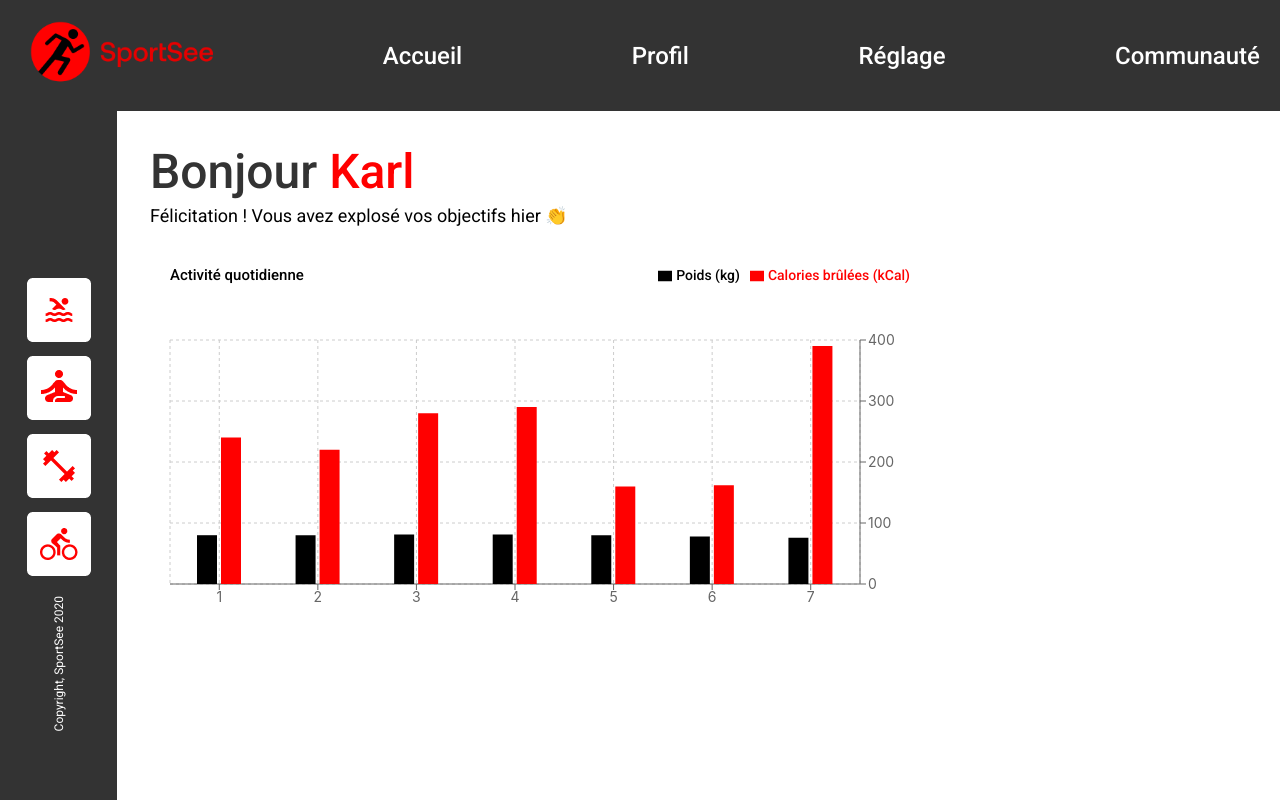
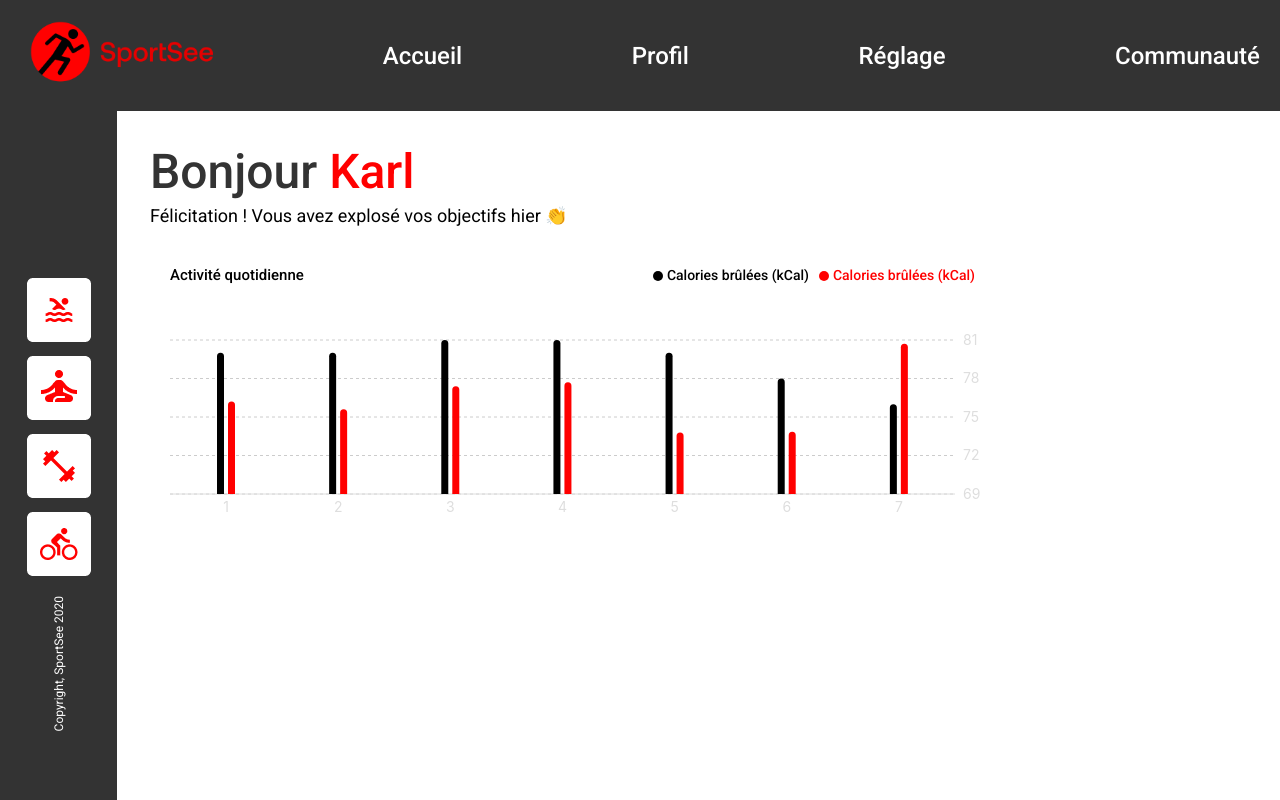
Before and after one commit to elistoj/Projet-12-OC, a React (Create React App) app: page / in a window 1280 px wide. Built offline with nearby package versions, Linux system fonts and the light colour scheme.

Commit message:
Update ActivityChart.js

```diff
--- a/src/components/charts/ActivityChart/ActivityChart.js
+++ b/src/components/charts/ActivityChart/ActivityChart.js
@@ -2,30 +2,104 @@ import React from 'react';
 import { BarChart, Bar, CartesianGrid, Tooltip, Legend, XAxis, YAxis } from 'recharts';
 import './ActivityChart.css';
 
+const CustomTooltip = ({ active, payload }) => {
+  if (active && payload && payload.length) {
+    return (
+      <div className="custom-tooltip">
+        <p className="label">{`${payload[0].value}kg`}</p>
+        <p className="label">{`${payload[1].value}kCal`}</p>
+      </div>
+    );
+  }
+
+  return null;
+};
+
 const ActivityChart = ({ data }) => {
+  if (!data || data.length === 0) {
+    return <div>Loading...</div>; // Gérer l'état de chargement ou le scénario de données vides
+  }
 
   return (
     <div className="chart-container">
       <div className="chart-header">
         <h2>Activité quotidienne</h2>
+        <Legend
+          verticalAlign="middle"
+          align="right"
+          iconType="circle"
+          formatter={(value, entry) => (
+            <span style={{ color: entry.color }}>
+              {value === 'kilogram' ? 'Poids (kg)' : 'Calories brûlées (kCal)'}
+            </span>
+          )}
+        />
       </div>
       <div className="chart">
-        <BarChart
-          width={800}
-          height={400}
-          data={data}
-          margin={{ top: 20, right: 30, left: 20, bottom: 30 }}
-        >
-          <CartesianGrid strokeDasharray="3 3" />
-          <XAxis dataKey="day" tickCount={data.length} label={{   position: 'insideBottom' }} />
-          <YAxis orientation="right" label={{   angle: -90, position: 'insideRight' }} />
-          <Tooltip />
-          <Legend verticalAlign="top" height={36} />
-          <Bar dataKey="kilogram" stackId="a" fill="black" name="Poids (kg)" barSize={20} />
-          <Bar dataKey="calories" stackId="b" fill="red" name="Calories brûlées (kCal)" barSize={20} />
-        </BarChart>
+          <BarChart
+             width={835}
+             height={300}
+            data={data}
+            margin={{ top: 20, right: -30, left: 20, bottom: 20 }}
+          >
+            <CartesianGrid strokeDasharray="3 3" vertical={false} />
+            <XAxis
+              dataKey="day"
+              label={{ position: 'insideBottom', offset: -5 }}
+              tick={{ fontSize: 14,   fontweight: 500, fontfamily: "Roboto",  color: "black"} }
+              tickLine={false}
+              stroke="#DEDEDE"
+            />
+            <YAxis
+              yAxisId="left"
+              dataKey="kilogram"
+              orientation='right'
+              domain={[69, 'auto']}
+              allowDecimals={false}
+              label={{  angle: -90, position: 'insideRight', offset: 0 }}
+              tick={{  fontSize: 14,   fontweight: 500, fontfamily: "Roboto",  color: "black"}}
+              tickLine={false}
+              axisLine={false}
+              stroke="#DEDEDE"
+            />
+            <YAxis
+              yAxisId="right"
+              dataKey="calories"
+              orientation="left"
+              allowDecimals={false}
+              hide
+            />
+            <Tooltip content={<CustomTooltip />} />
+            <Legend
+              verticalAlign="top"
+              align="right"
+              iconType="circle"
+              height={36}
+              iconSize={10}
+              formatter={(value, entry, index) => (
+                <span style={{ color: entry.color }}>
+                  {value === 'kilogram' ? 'Poids (kg)' : 'Calories brûlées (kCal)'}
+                </span>
+              )}
+            />
+            <Bar
+              yAxisId="left"
+              dataKey="kilogram"
+              fill="black"
+              name="Poids (kg)"
+              barSize={7}
+              radius={[10, 10, 0, 0]}
+            />
+            <Bar
+              yAxisId="right"
+              dataKey="calories"
+              fill="red"
+              name="Calories brûlées (kCal)"
+              barSize={7}
+              radius={[10, 10, 0, 0]}
+            />
+          </BarChart>
       </div>
-
     </div>
   );
 };
```
